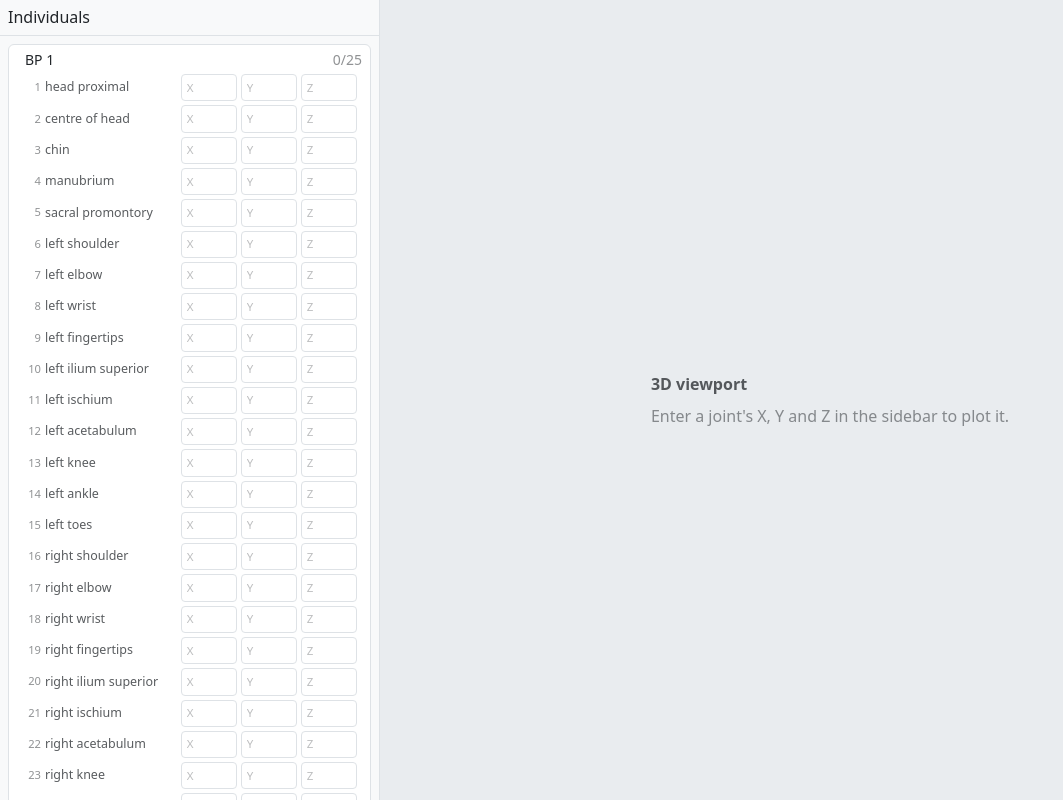
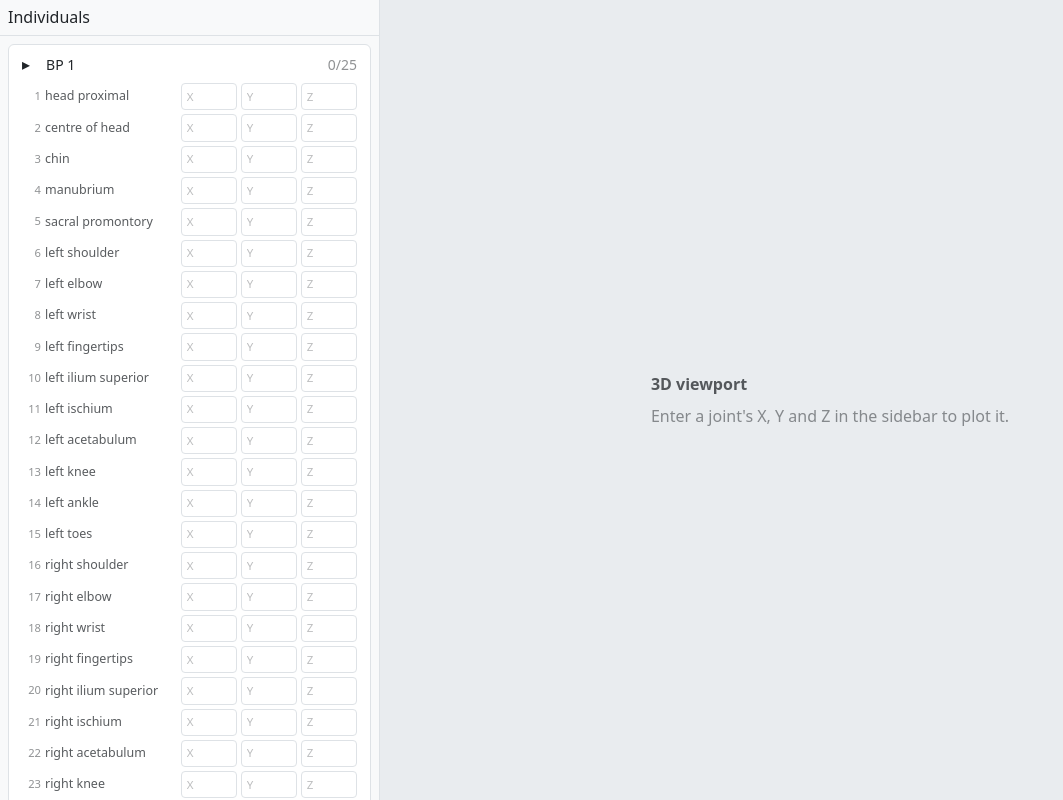
Before and after one commit to YashwardhanLaharia/3D-Skeleton-Plotter, a React (Vite) app: page / in a window 1280 px wide. Shown: the whole page, without its empty margins (0-1063 px from the left). Built offline with nearby package versions, Linux system fonts and the light colour scheme.

Commit message:
Add collapse feature to individual sections

```diff
--- a/src/App.jsx
+++ b/src/App.jsx
@@ -10,7 +10,9 @@ import Sidebar from "./components/Sidebar";
 import "./app.css";
 
 function makeBlankCoords() {
-  return Object.fromEntries(JOINTS.map((joint) => [joint.id, { x: "", y: "", z: "" }]));
+  return Object.fromEntries(
+    JOINTS.map((joint) => [joint.id, { x: "", y: "", z: "" }]),
+  );
 }
 
 // Placeholder Yash's 3D component. It accepts the prop shape { jointId: [x, y, z] }
@@ -44,9 +46,15 @@ export default function App() {
   // The data model is now an array of individuals, not one coordinate object.
   // Each carries its own label, colour, and full coordinate set.
   const [individuals, setIndividuals] = useState(() => [
-  { id: "ind-1", label: "BP 1", colour: "#E69F00", coords: makeBlankCoords() },
-  { id: "ind-2", label: "BP 2", colour: "#56B4E9", coords: makeBlankCoords() },
+    {
+      id: "ind-1",
+      label: "BP 1",
+      colour: "#E69F00",
+      coords: makeBlankCoords(),
+    },
   ]);
+
+  const [openId, setOpenId] = useState("ind-1");
 
   // Called by every input box in the sidebar.
   //
@@ -62,9 +70,12 @@ export default function App() {
                 ...ind.coords,
                 [jointId]: { ...ind.coords[jointId], [axis]: rawValue },
               },
+            },
+      ),
+    );
   }
-    )
-  );
+  function handleToggle(individualId) {
+    setOpenId((current) => (current === individualId ? null : individualId));
   }
 
   // Convert the text state into the numeric shape
@@ -83,7 +94,12 @@ export default function App() {
 
   return (
     <div className="d-flex vh-100 overflow-hidden">
-      <Sidebar individuals={individuals} onChange={handleChange} />
+      <Sidebar
+        individuals={individuals}
+        openId={openId}
+        onChange={handleChange}
+        onToggle={handleToggle}
+      />
       <ViewportPlaceholder joints={numericJoints} />
     </div>
   );
--- a/src/components/Sidebar.jsx
+++ b/src/components/Sidebar.jsx
@@ -34,7 +34,7 @@ function JointRow({ number, label, jointId, values, onChange }) {
   );
 }
 
-function IndividualSection({ individual, onChange }) {
+function IndividualSection({ individual, isOpen, onToggle, onChange }) {
   const filledCount = JOINTS.filter((joint) => {
     const v = individual.coords[joint.id];
     return v.x !== "" && v.y !== "" && v.z !== "";
@@ -42,14 +42,26 @@ function IndividualSection({ individual, onChange }) {
 
   return (
     <section className="individual border rounded mb-2 bg-body">
-      <div className="px-2 py-1 d-flex align-items-center gap-2">
-        <span className="colour-swatch" style={{ background: individual.colour }} />
+      <button
+        type="button"
+        className="individual-header btn w-100 d-flex align-items-center gap-2 text-start"
+        onClick={() => onToggle(individual.id)}
+        aria-expanded={isOpen}
+      >
+        <span className={`chevron ${isOpen ? "open" : ""}`} aria-hidden="true">
+          ▸
+        </span>
+        <span
+          className="colour-swatch"
+          style={{ background: individual.colour }}
+        />
         <span className="small">{individual.label}</span>
         <small className="text-body-tertiary ms-auto">
           {filledCount}/{JOINTS.length}
         </small>
-      </div>
+      </button>
 
+      {isOpen && (
         <div className="px-2 pb-2">
           {JOINTS.map((joint) => (
             <JointRow
@@ -64,11 +76,12 @@ function IndividualSection({ individual, onChange }) {
             />
           ))}
         </div>
+      )}
     </section>
   );
 }
 
-export default function Sidebar({ individuals, onChange }) {
+export default function Sidebar({ individuals, openId, onChange, onToggle }) {
   return (
     <aside className="sidebar bg-body-tertiary border-end overflow-auto">
       <header className="sidebar-header bg-body-tertiary border-bottom px-2 py-2">
@@ -80,6 +93,8 @@ export default function Sidebar({ individuals, onChange }) {
           <IndividualSection
             key={individual.id}
             individual={individual}
+            isOpen={individual.id === openId}
+            onToggle={onToggle}
             onChange={onChange}
           />
         ))}
```
Lines whose indentation alone changed are shown as unchanged.
